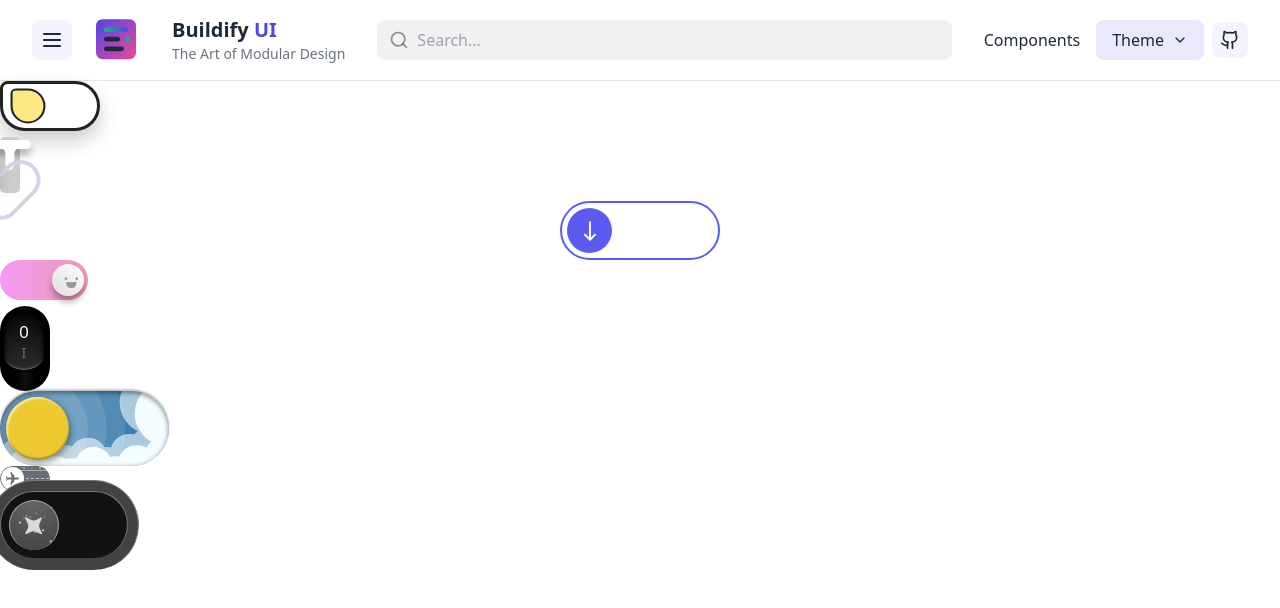
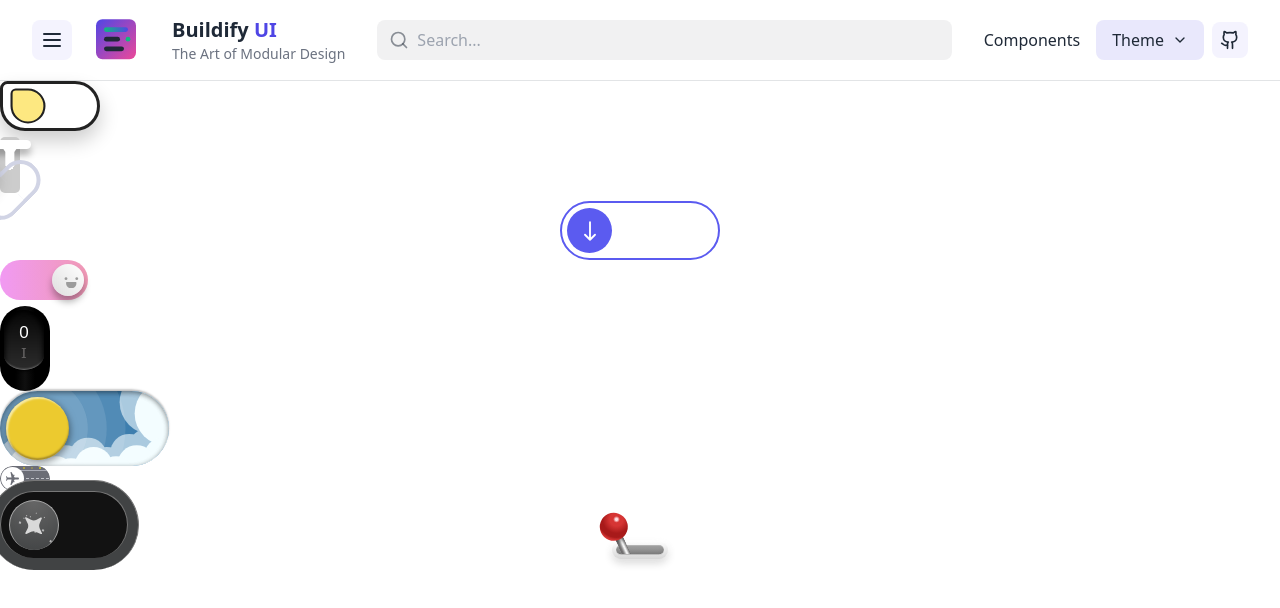
Before and after one commit to MadhavArora1213/BuildifyUi, a React (Vite) app: page / in a window 1280 px wide. Shown: the top 608 px of the page. Built offline with nearby package versions, Linux system fonts and the light colour scheme.

Commit message:
Add oystick Toggle Switch

```diff
--- a/src/App3.tsx
+++ b/src/App3.tsx
@@ -10,6 +10,7 @@ import SwitchToggle from "./registry/Components/ToggleSwitches/SwitchToggle";
 import ThemeToggle from "./registry/Components/ToggleSwitches/ThemeToggle";
 import AirplaneToggle from "./registry/Components/ToggleSwitches/AirplaneToggle";
 import AiToggle from "./registry/Components/ToggleSwitches/AiToggle";
+import JoystickToggle from "./registry/Components/ToggleSwitches/JoystickToggle";
 const Navbar = lazy(() => import("./components/core/Navbar"));
 
 
@@ -28,6 +29,7 @@ const App3: React.FC = () => {
         <ThemeToggle/>
         <AirplaneToggle/>
         <AiToggle/>
+        <JoystickToggle/>
       </Suspense>
     </ThemeProvider>
   );
--- /dev/null
+++ b/src/registry/Components/ToggleSwitches/JoystickToggle.tsx
@@ -0,0 +1,171 @@
+import { Joystick } from 'lucide-react';
+import React from 'react';
+import styled from 'styled-components';
+
+const JoystickToggle = () => {
+  return (
+    <StyledWrapper>
+      <div className="toggle-container">
+        <input className="toggle-input" type="checkbox" />
+        <div className="toggle-handle-wrapper">
+          <div className="toggle-handle">
+            <div className="toggle-handle-knob" />
+            <div className="toggle-handle-bar-wrapper">
+              <div className="toggle-handle-bar" />
+            </div>
+          </div>
+        </div>
+        <div className="toggle-base">
+          <div className="toggle-base-inside" />
+        </div>
+      </div>
+    </StyledWrapper>
+  );
+}
+
+const StyledWrapper = styled.div`
+  .toggle-container {
+    --knob-size: 1.75em;
+    display: flex;
+    justify-content: center;
+    position: relative;
+  }
+
+  .toggle-input {
+    position: absolute;
+    z-index: 2;
+    bottom: 132.5%;
+    border-radius: 50%;
+    transform: rotate(-25deg);
+    transform-origin: 50% 4.75em;
+    width: var(--knob-size);
+    height: var(--knob-size);
+    opacity: 0;
+    /* fix em sizing */
+    font: inherit;
+    transition: transform .24s cubic-bezier(.65, 1.35, .5, 1);
+    cursor: pointer;
+  }
+
+  .toggle-input:checked {
+    transform: rotate(25deg);
+  }
+
+  .toggle-handle-wrapper {
+    position: absolute;
+    z-index: 1;
+    bottom: -135%;
+    -webkit-mask-image: linear-gradient(to bottom, #000 62.125%, transparent 50%);
+    mask-image: linear-gradient(to bottom, #000 62.125%, transparent 50%);
+    width: 100%;
+    overflow: hidden;
+  }
+
+  .toggle-handle {
+    display: flex;
+    flex-direction: column;
+    align-items: center;
+    transform: rotate(-25deg);
+    transform-origin: bottom center;
+    transition: transform .24s cubic-bezier(.65, 1.35, .5, 1);
+  }
+
+  .toggle-input:checked + .toggle-handle-wrapper > .toggle-handle {
+    transform: rotate(25deg);
+  }
+
+  .toggle-handle-knob {
+    position: relative;
+    z-index: 1;
+    border-radius: 50%;
+    width: var(--knob-size);
+    height: var(--knob-size);
+    background-image: radial-gradient(farthest-corner at 70% 30%, #fedee2 4%, #d63534 12% 24%, #a81a1a 50% 65%, #d63534 75%);
+    transition: transform .24s cubic-bezier(.65, 1.35, .5, 1);
+  }
+
+  .toggle-input:checked + .toggle-handle-wrapper .toggle-handle-knob {
+    transform: rotate(-90deg);
+  }
+
+  /* toggle handle knob hover inner shadow */
+  .toggle-handle-knob::after {
+    content: '';
+    position: absolute;
+    top: 0;
+    left: 0;
+    border-radius: inherit;
+    width: 100%;
+    height: 100%;
+    box-shadow: inset 0 0 8px 2px rgb(255 255 255 / .4);
+    opacity: 0;
+    transition: opacity .2s;
+  }
+
+  @media (hover: hover) {
+    .toggle-input:hover + .toggle-handle-wrapper .toggle-handle-knob::after,
+    .toggle-input:focus-visible + .toggle-handle-wrapper .toggle-handle-knob::after {
+      opacity: 1;
+    }
+  }
+
+  .toggle-handle-bar-wrapper {
+    position: relative;
+    width: .5em;
+    height: 3em;
+  }
+
+  .toggle-handle-bar {
+    position: absolute;
+    top: calc(var(--knob-size) / 2 * -1);
+    left: 0;
+    width: 100%;
+    height: calc(100% + var(--knob-size) / 2);
+    background-image: linear-gradient(to right, #777475, #a4a4a4, #fff 45% 55%, #a4a4a4, #777475);
+    background-position-x: .06125em;
+    transition: background-position-x .24s cubic-bezier(.65, 1.35, .5, 1);
+    box-shadow: inset 0 1em .25em rgb(0 0 0 / .4);
+  }
+
+  .toggle-input:checked + .toggle-handle-wrapper .toggle-handle-bar {
+    background-position-x: -.06125em;
+  }
+
+  .toggle-base {
+    position: relative;
+    border-radius: 3.125em;
+    padding: .25em;
+    width: 3.5em;
+    height: 1.125em;
+    background-color: #fff;
+    background-image: linear-gradient(to bottom, #fff, #d7d7d7);
+    box-shadow: 0 -.25em .5em #fff, 0 .25em .5em #d7d7d7;
+  }
+
+  .toggle-base-inside {
+    position: relative;
+    border-radius: inherit;
+    width: 100%;
+    height: 100%;
+    background-image: linear-gradient(to bottom, #a6a6a6, #7d7d7d);
+    box-shadow: inset 0 .0625em rgb(255 255 255 / .2), inset 0 -.03125em rgb(255 255 255 / 1), inset 0 -.0625em .25em rgb(0 0 0 / .1);
+  }
+
+  /* toggle base inside active */
+  .toggle-base-inside::after {
+    content: '';
+    position: absolute;
+    border-radius: inherit;
+    width: 100%;
+    height: 100%;
+    background-image: linear-gradient(to bottom, #5ab054, #438c3c);
+    box-shadow: inherit;
+    opacity: 0;
+    transition: opacity .24s cubic-bezier(.65, 1.35, .5, 1);
+  }
+
+  .toggle-input:checked ~ .toggle-base .toggle-base-inside::after {
+    opacity: 1;
+  }`;
+
+export default JoystickToggle;
```
